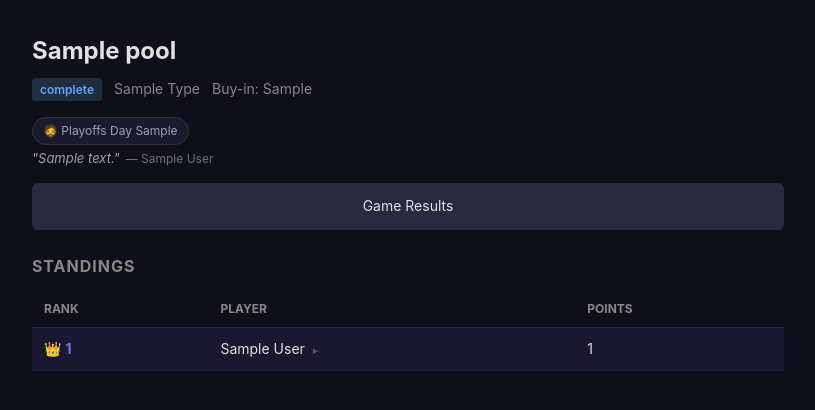
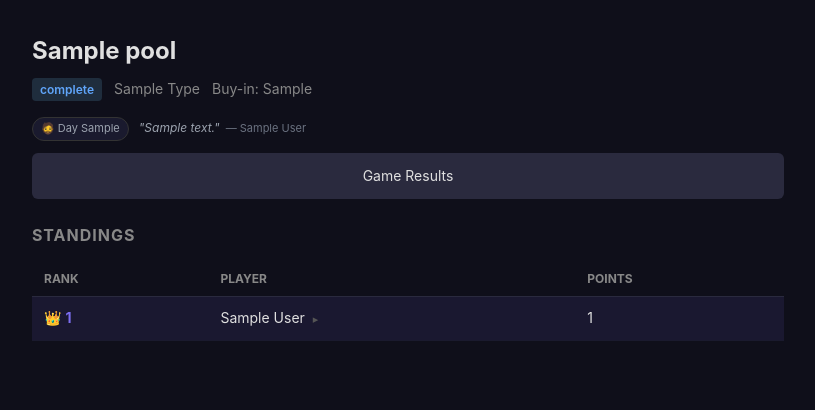
Before and after one commit to sgsemu/playoff-pools, a Flask app: template templates/pool/home.html in a window 1280 px wide. Shown: the part 54-464 px from the top of the page, without its empty margins (232-1047 px from the left). Run offline with Flask 3, Linux system fonts and the light colour scheme; the template is opened without the code that fills it: most values are stand-ins (such as "Sample title", 1, 10 or a date in 2020); some libraries are stand-ins or nearby versions.

Commit message:
refactor(pool): compact pool home header and demote destructive action
- Playoffs day badge and quote now sit on one line instead of two,
  with smaller type and a flexible quote that wraps when needed.
- Invite Link box is hidden after the draft completes; nobody is
  joining anymore, and it was eating ~120px.
- Delete Pool is no longer a full-width button next to Game Results;
  it moved to a small danger-link at the page footer so the destructive
  action is spatially and visually separated from the primary flow.
- Game Results stays as the single normal-sized secondary button.

Co-Authored-By: Claude Opus 4.7 (1M context) <noreply@anthropic.com>

```diff
--- a/static/css/style.css
+++ b/static/css/style.css
@@ -194,10 +194,13 @@ body { font-family: -apple-system, BlinkMacSystemFont, "Segoe UI", Roboto, sans-
 .team-detail-name { flex: 1; color: #ccc; }
 .team-detail-wins { font-weight: 700; color: #4ade80; min-width: 30px; text-align: right; }
 .rank-crown { margin-right: 4px; }
-.pool-chrome { display: flex; flex-direction: column; gap: 4px; margin: 4px 0 16px; }
-.playoff-day-badge { display: inline-flex; align-items: center; gap: 6px; font-size: 12px; color: #9ca3af; background: #1a1a2e; border: 1px solid #333; padding: 3px 10px; border-radius: 999px; width: fit-content; }
-.playoff-quote { font-style: italic; color: #9ca3af; font-size: 13px; max-width: 600px; line-height: 1.4; }
-.playoff-quote .author { color: #6b7280; font-style: normal; margin-left: 6px; font-size: 12px; }
+.pool-chrome { display: flex; flex-wrap: wrap; align-items: baseline; gap: 10px; margin: 4px 0 12px; }
+.playoff-day-badge { display: inline-flex; align-items: center; gap: 6px; font-size: 11px; color: #9ca3af; background: #1a1a2e; border: 1px solid #333; padding: 2px 8px; border-radius: 999px; flex-shrink: 0; }
+.playoff-quote { font-style: italic; color: #9ca3af; font-size: 12px; line-height: 1.4; min-width: 0; }
+.playoff-quote .author { color: #6b7280; font-style: normal; margin-left: 6px; font-size: 11px; }
+.pool-danger-zone { margin-top: 48px; padding-top: 16px; border-top: 1px solid #1f2937; text-align: center; }
+.danger-link { background: none; border: none; color: #6b7280; font-size: 12px; cursor: pointer; padding: 4px 8px; }
+.danger-link:hover { color: #ef4444; text-decoration: underline; }
 @keyframes livePulse { 0%,100% { opacity: 1; transform: scale(1); } 50% { opacity: 0.35; transform: scale(0.85); } }
 .member-team-row.team-live::before { content: "●"; color: #ef4444; font-size: 10px; animation: livePulse 1.1s ease-in-out infinite; }
 .scores-header { display: flex; align-items: center; justify-content: space-between; gap: 12px; flex-wrap: wrap; }
--- a/templates/pool/home.html
+++ b/templates/pool/home.html
@@ -13,13 +13,13 @@
 
     {% if playoff_day or quote %}
     <div class="pool-chrome">
-        {% if playoff_day %}<span class="playoff-day-badge">🧔 Playoffs Day {{ playoff_day }}</span>{% endif %}
-        {% if quote %}<div class="playoff-quote">"{{ quote.text }}"<span class="author">— {{ quote.author }}</span></div>{% endif %}
+        {% if playoff_day %}<span class="playoff-day-badge">🧔 Day {{ playoff_day }}</span>{% endif %}
+        {% if quote %}<span class="playoff-quote">"{{ quote.text }}"<span class="author">— {{ quote.author }}</span></span>{% endif %}
     </div>
     {% endif %}
 
-    <!-- Invite link (creator only) -->
-    {% if pool.creator_id == session.get('user_id') %}
+    <!-- Invite link: only during pre-draft (nobody joins after the draft closes). -->
+    {% if pool.creator_id == session.get('user_id') and pool.draft_status != 'complete' %}
     <div class="invite-box">
         <label>Invite Link</label>
         <div class="invite-link-row">
@@ -29,7 +29,7 @@
     </div>
     {% endif %}
 
-    <!-- Action buttons -->
+    <!-- Primary action only. Destructive action lives at the page footer. -->
     <div class="pool-actions">
         {% if pool.type in ('draft', 'auction') and pool.draft_status != 'complete' %}
             <a href="/pool/{{ pool.id }}/draft" class="btn btn-primary">
@@ -39,9 +39,6 @@
             <a href="/pool/{{ pool.id }}/roster" class="btn btn-primary">Pick Your Roster</a>
         {% endif %}
         <a href="/pool/{{ pool.id }}/scores" class="btn btn-secondary">Game Results</a>
-        {% if pool.creator_id == session.get('user_id') %}
-        <button onclick="deletePool()" class="btn btn-secondary" style="background:#e74c3c;color:#fff;border-color:#e74c3c">Delete Pool</button>
-        {% endif %}
     </div>
 
 <script>
@@ -85,6 +82,12 @@ function deletePool() {
         {% endfor %}
     </div>
     {% endif %}
+
+    {% if pool.creator_id == session.get('user_id') %}
+    <div class="pool-danger-zone">
+        <button type="button" class="danger-link" onclick="deletePool()">Delete pool</button>
+    </div>
+    {% endif %}
 </div>
 <script src="{{ url_for('static', filename='js/live-pulse.js') }}"></script>
 <script src="{{ url_for('static', filename='js/standings-refresh.js') }}"></script>
```
